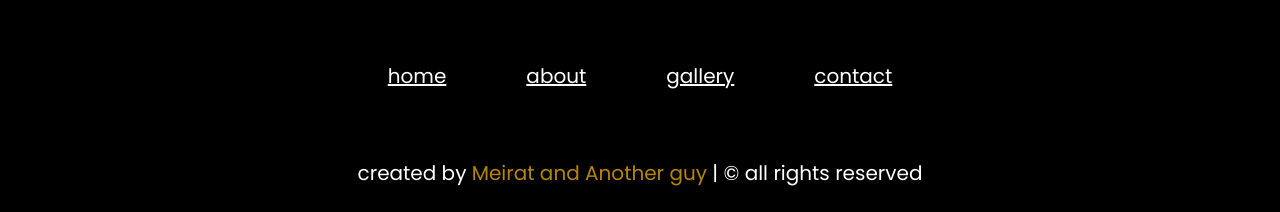
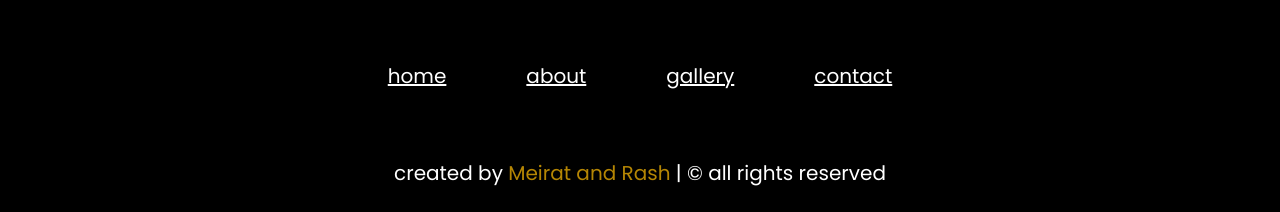
Before and after one commit to Meirohich/assignment-4, a plain HTML site: page meiratsite/main.html in a window 1280 px wide. Shown: the part 980-1192 px from the top of the page. Drawn offline with nearby package versions, Linux system fonts and the light colour scheme; some packages are replaced by stand-ins of ours.

Commit message:
Update main.html

```diff
--- a/meiratsite/main.html
+++ b/meiratsite/main.html
@@ -217,7 +217,7 @@ function initMap() {
         <a href="#contact">contact</a>
     </div>
 
-    <div class="credit">created by <span>Meirat and Another guy</span> | &copy; all rights reserved</div>
+    <div class="credit">created by <span>Meirat and Rash</span> | &copy; all rights reserved</div>
 
 </section>
 <script src="app.js"></script>
```
